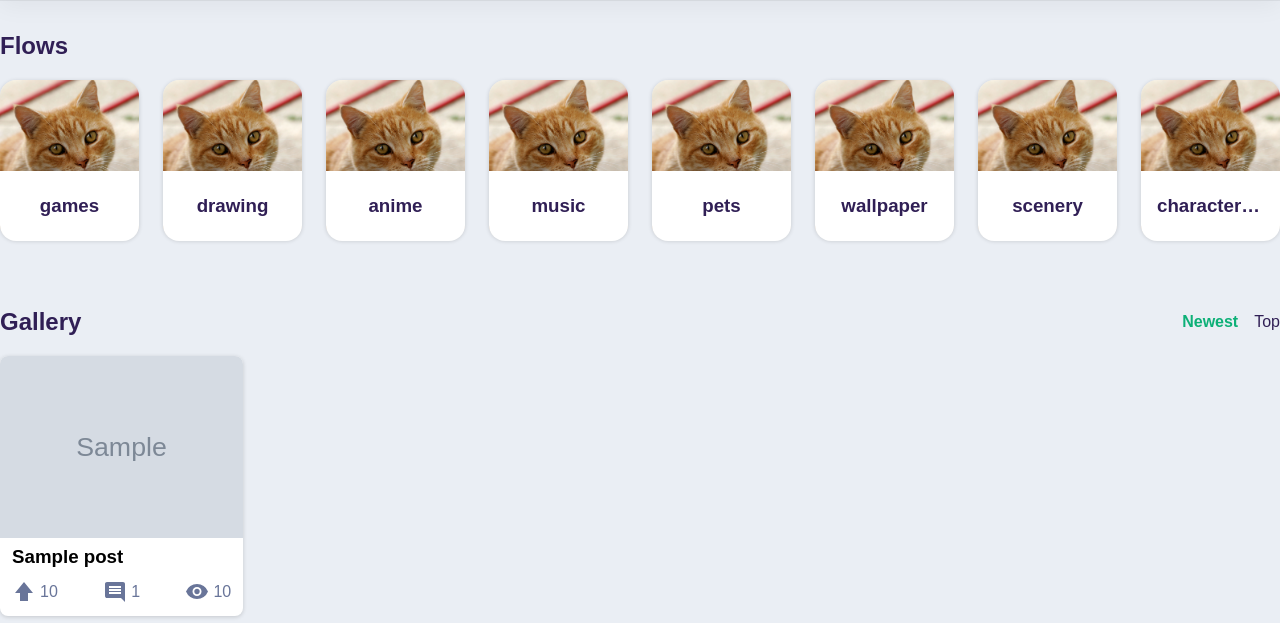
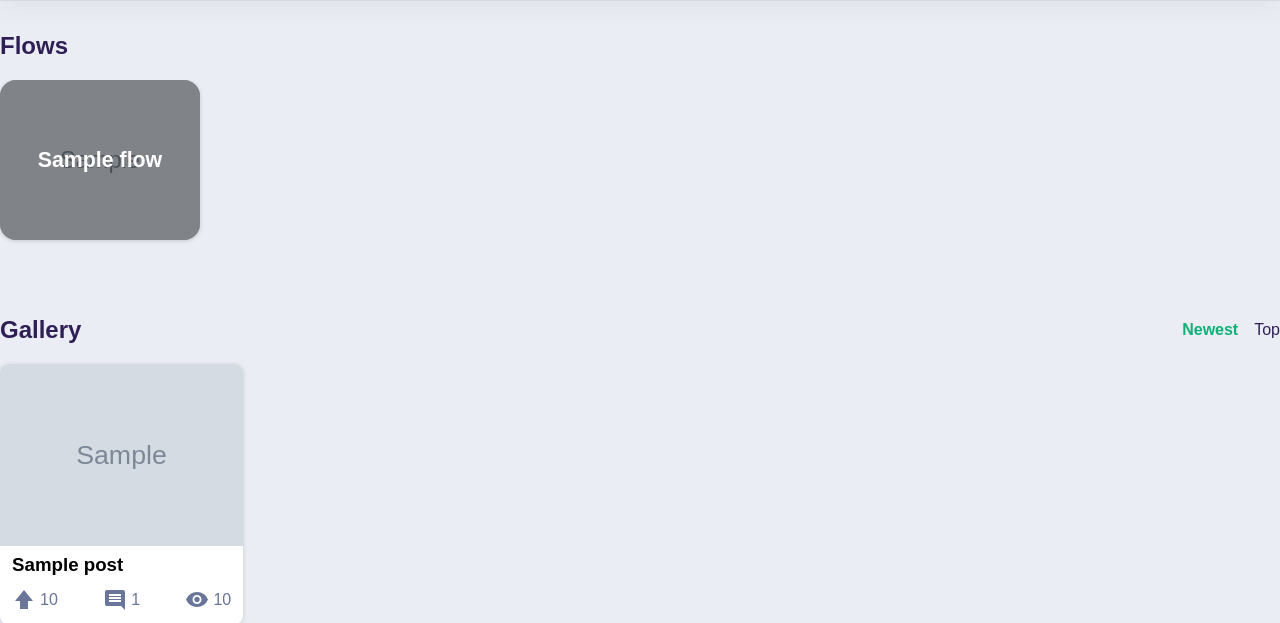
Before and after one commit to purewave0/imgflow, a Flask app: page / in a window 1280 px wide. Shown: the part 69-692 px from the top of the page. Run offline with Flask 3, Linux system fonts and the light colour scheme; tables that the repository leaves empty hold one stand-in row (values such as "Sample post"); grey boxes marked "Sample" are stand-in pictures; parts of the project's set-up code (start-up, migrations or seed data) failed here and were passed over; some libraries are stand-ins or nearby versions.

Commit message:
feat: add Flows overview in home feed

```diff
--- a/app/api/routes.py
+++ b/app/api/routes.py
@@ -10,7 +10,7 @@ from app.dbapi import (
     create_post, vote_post, comment_on_post, vote_comment, reply_to_comment,
     get_comment_replies, get_public_posts_by_page, get_post_media, get_post_and_media,
     get_post_comments_by_page, Vote, PostSorting, CommentSorting,
-    get_flow
+    get_flow, get_flows_overview
 )
 from app.models.post import Post, Flow
 
@@ -243,3 +243,11 @@ def api_flow(flow_name):
         return jsonify(None), 404
 
     return jsonify(flow)
+
+@bp.route('/flows')
+def api_flows():
+    is_overview = bool(request.args.get('overview'))
+    if is_overview:
+        return jsonify(get_flows_overview())
+    # TODO: by pages
+    return jsonify('TODO')
--- a/app/dbapi.py
+++ b/app/dbapi.py
@@ -1,11 +1,15 @@
 from enum import Enum
 
 from app.extensions import db
-from app.models.post import Post, PostMedia, PostDescription, PostComment, Flow
+from app.models.post import (
+    Post, PostMedia, PostDescription, PostComment, Flow, PostFlow
+)
 
 
 POSTS_PER_PAGE = 20
 COMMENTS_PER_PAGE = 30
+FLOWS_IN_OVERVIEW = 8
+
 
 def create_post(title, media_list, is_public, flow_names):
     media = []
@@ -371,6 +375,8 @@ def _increment_flow_post_count(flow_id):
 
 
 def get_public_posts_in_flow_by_page(flow_name, page):
+    pass
+
     statement = db.select(
             Post.post_id,
             Post.title,
@@ -381,7 +387,8 @@ def get_public_posts_in_flow_by_page(flow_name, page):
             Post.comment_count,
             Post.views,
         ).where(
-            Post.is_public == True
+            Post.is_public == True,
+            # TODO
         )
 
     match sorting:
@@ -401,3 +408,41 @@ def get_public_posts_in_flow_by_page(flow_name, page):
 
     result = db.session.execute(statement)
     return _rows_to_dicts(result)
+
+
+def thumbnail_by_flow(flow):
+    top_post_thumbnail_from_flow = db.session.execute(
+        db.select(
+            Post.thumbnail_url
+        ).join(
+            Post.flows
+        ).order_by(
+            Post.score.desc(),
+            Post.created_on.desc(),
+        ).where(
+            Flow.id == flow.id
+        ).limit(1)
+    ).scalar()
+
+    return top_post_thumbnail_from_flow
+
+
+def get_flows_overview():
+    # TODO: expand upon this algorithm
+    top_flows = db.session.execute(
+        db.select(
+            Flow
+        ).order_by(
+            Flow.post_count.desc(),
+            Flow.name.asc(),
+        ).limit(FLOWS_IN_OVERVIEW)
+    ).scalars().all()
+
+    overview = tuple(
+        {
+            'name': flow.name,
+            'thumbnail_url': thumbnail_by_flow(flow)
+        } for flow in top_flows
+    )
+
+    return overview
--- a/app/static/css/index.css
+++ b/app/static/css/index.css
@@ -9,12 +9,14 @@
     flex-direction: row;
     column-gap: 24px;
     padding-left: 0;
+    height: 160px;
+    overflow-y: scroll; /* TODO: proper slider */
+    padding-bottom: 8px; /* for the scrollbar */
 }
 
 .flow {
     list-style-type: none;
     position: relative;
-    height: 160px;
     border-radius: 16px;
     box-shadow: rgba(0, 0, 0, 0.16) 0px 1px 4px;
     transition: box-shadow 0.3s ease;
@@ -22,7 +24,7 @@
 
 .flow a {
     display: block;
-    width: 100%;
+    width: 200px;
     height: 100%;
 }
 
@@ -32,33 +34,31 @@
     object-fit: cover;
     border-radius: 16px;
     position: relative;
-    transition: transform 0.3s ease;
+    background-color: white;
+    filter: brightness(0.6);
+    transition: filter 0.3s ease;
 }
 
 .flow:hover a img {
-    transform: translateY(-12px);
+    filter: brightness(0.4);
 }
 
 .flow a h3 {
-    background-color: var(--color-foreground);
-    margin: 0;
-    padding: 24px 16px;
     position: absolute;
+    margin: auto;
+    top: 0;
     right: 0;
-    bottom: -1px; /* avoid bug where 1px of the image below is visible */
+    bottom: 0px;
     left: 0;
-    color: var(--color-text-primary);
+    height: fit-content;
+    color: white;
     border-bottom-left-radius: 16px;
     border-bottom-right-radius: 16px;
+    font-size: 16pt;
     text-align: center;
     overflow: hidden;
     text-overflow: ellipsis;
     white-space: nowrap;
-    transition: color 0.2s ease;
-}
-
-.flow:hover a h3 {
-    color: var(--color-secondary);
 }
 
 /* -- gallery -- */
--- a/app/static/js/api.js
+++ b/app/static/js/api.js
@@ -19,6 +19,10 @@ const Api = {
         setPostSorting(sorting) {
             return localStorage.setItem(this._POST_SORTING_KEY, sorting);
         },
+    },
+
+    fetchFlowsOverview() {
+        return fetch(`/api/flows?overview=1`);
     },
 
     fetchPublicPostsByPage(page, sorting) {
--- a/app/static/js/index.js
+++ b/app/static/js/index.js
@@ -1,3 +1,31 @@
+function createFlowCard(flowName, thumbnailUrl) {
+    const flow = document.createElement('li');
+    flow.className = 'flow';
+    flow.href = `/flows/${flowName}`;
+    flow.innerHTML = `
+        <a class="flow-link">
+            <img class="flow-thumbnail">
+            <h3 class="flow-name"></h3>
+        </a>
+    `;
+
+    const flowLink = flow.querySelector('.flow-link');
+    // TODO: limit characters in flow creation!!
+    flowLink.href = `/flows/${flowName}`;
+
+    const thumbnail = flow.querySelector('.flow-thumbnail');
+    thumbnail.src = thumbnailUrl;
+    thumbnail.alt = flowName;
+
+    const title = flow.querySelector('.flow-name');
+    title.textContent = flowName;
+
+    title.parentElement.title = flowName; // in case the title gets ellipsized
+
+    return flow;
+}
+
+
 function createPostCard(
     postId, thumbnailUrl, title, upvotes, commentCount, views
 ) {
@@ -167,6 +195,15 @@ document.addEventListener('DOMContentLoaded', () => {
         });
     }
 
+    const flowsDestination = document.getElementById('flows');
+    Api.fetchFlowsOverview().then(async (response) => {
+        const overview = await response.json();
+        for (const flow of overview) {
+            const flowCard = createFlowCard(flow.name, flow.thumbnail_url);
+            flowsDestination.append(flowCard);
+        }
+    });
+
     // TODO: skeleton loading
     fetchAndAddPosts(0, preferredSorting);
     window.addEventListener('scroll', handleScroll, { passive: true });
--- a/app/templates/index.html
+++ b/app/templates/index.html
@@ -17,56 +17,7 @@
     <section id="flows-section" class="page">
         <h2>Flows</h2>
 
-        <ul id="flows">
-            <li class="flow">
-                <a href="#">
-                    <img src="/static/img/cat.png">
-                    <h3>games</h3>
-                </a>
-            </li>
-            <li class="flow">
-                <a href="#">
-                        <img src="/static/img/cat.png">
-                    <h3>drawing</h3>
-                </a>
-            </li>
-            <li class="flow">
-                <a href="#">
-                    <img src="/static/img/cat.png">
-                    <h3>anime</h3>
-                </a>
-            </li>
-            <li class="flow">
-                <a href="#">
-                    <img src="/static/img/cat.png">
-                    <h3>music</h3>
-                </a>
-            </li>
-            <li class="flow">
-                <a href="#">
-                    <img src="/static/img/cat.png">
-                    <h3>pets</h3>
-                </a>
-            </li>
-            <li class="flow">
-                <a href="#">
-                    <img src="/static/img/cat.png">
-                    <h3>wallpaper</h3>
-                </a>
-            </li>
-            <li class="flow">
-                <a href="#">
-                    <img src="/static/img/cat.png">
-                    <h3>scenery</h3>
-                </a>
-            </li>
-            <li class="flow">
-                <a href="#">
-                    <img src="/static/img/cat.png">
-                    <h3>character-design</h3>
-                </a>
-            </li>
-        </ul>
+        <ul id="flows"></ul>
     </section>
 
 
```
